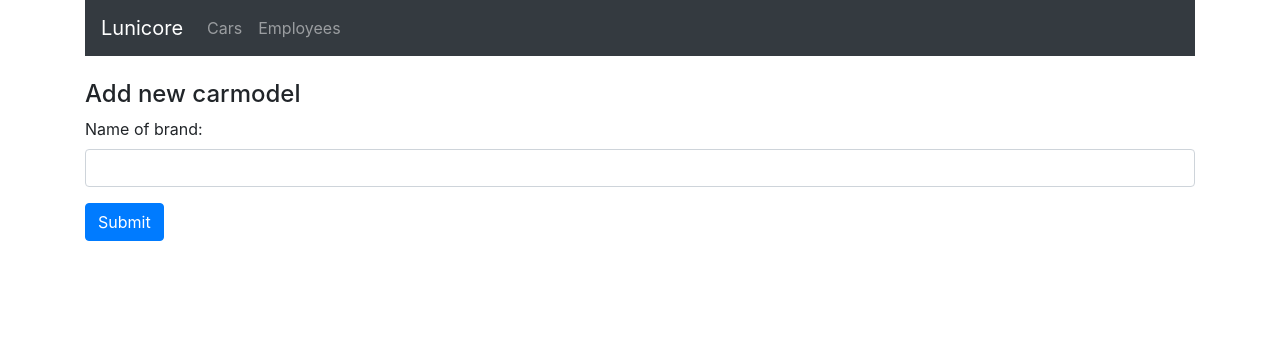
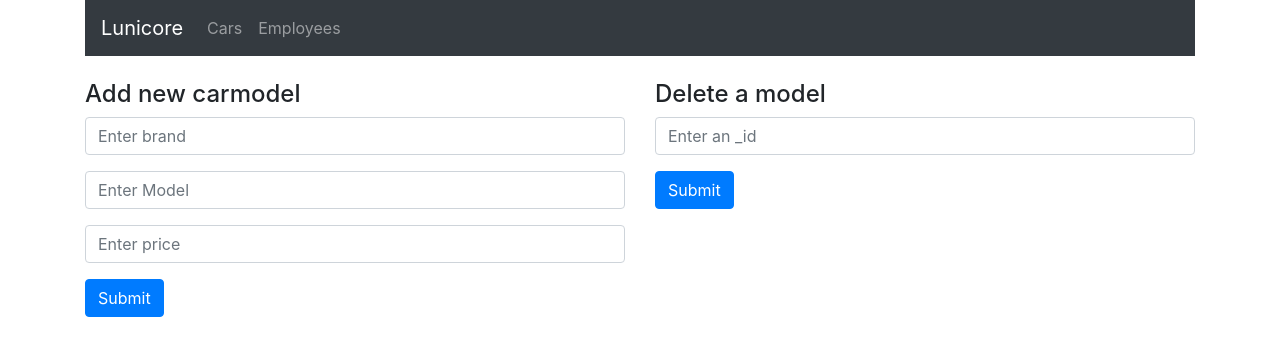
Before and after one commit to Axel-Hellman/bilhandelsCase, a React (Create React App) app: page /cars in a window 1280 px wide. Shown: the top 356 px of the page. Built offline with nearby package versions, Linux system fonts and the light colour scheme.

Commit message:
compleated design of Add and Delete model

```diff
--- a/src/components/cars.component.js
+++ b/src/components/cars.component.js
@@ -14,7 +14,7 @@ export default class Cars extends Component {
       //"id": null,
       brand: "",
       model: "",
-      price: 0
+      price: undefined
     };
   }
 
@@ -47,20 +47,60 @@ export default class Cars extends Component {
 
     console.log(carModel);
 
-    window.location = "/cars"; // tar dig tilbaka till startsidan efter sumit
+    window.location = "/cars"; //Laddar om sidan efter submit
   }
 
   render() {
     return (
-      <div>
+      <div className="row">
+        <div className="col-sm-6">
           <h4>Add new carmodel</h4>
           <form onSubmit={this.onSubmit}>
             <div className="form-group">
-            <label>Name of brand: </label>
               <input
                 type="text"
                 required
                 className="form-control"
+                placeholder="Enter brand"
+                value={this.state.brand}
+                onChange={this.onChangeBrand}
+              />
+            </div>
+            <div className="form-group">
+              <input
+                type="text"
+                required
+                className="form-control"
+                placeholder="Enter Model"
+                value={this.state.model}
+                onChange={this.onChangeModel}
+              />
+            </div>
+            <div className="form-group">
+              <input
+                type="text"
+                required
+                className="form-control"
+                placeholder="Enter price"
+                value={this.state.price}
+                onChange={this.onChangePrice}
+              />
+            </div>
+            <div className="form-group">
+              <input type="submit" value="Submit" className="btn btn-primary" />
+            </div>
+          </form>
+        </div>
+
+        <div className="col-sm-6">
+          <h4>Delete a model</h4>
+          <form onSubmit={this.onSubmit}>
+            <div className="form-group">
+              <input
+                type="text"
+                required
+                className="form-control"
+                placeholder="Enter an _id"
                 value={this.state.brand}
                 onChange={this.onChangeBrand}
               />
@@ -70,6 +110,7 @@ export default class Cars extends Component {
             </div>
           </form>
         </div>
+      </div>
     );
   }
 }
```
Lines whose indentation alone changed are shown as unchanged.
